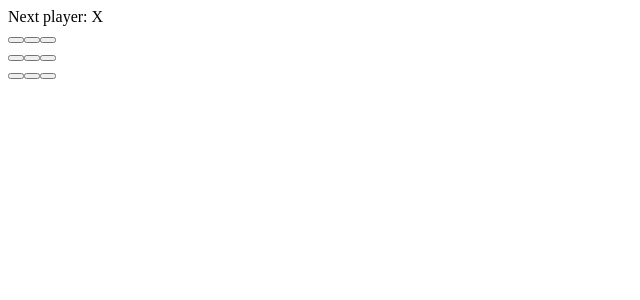
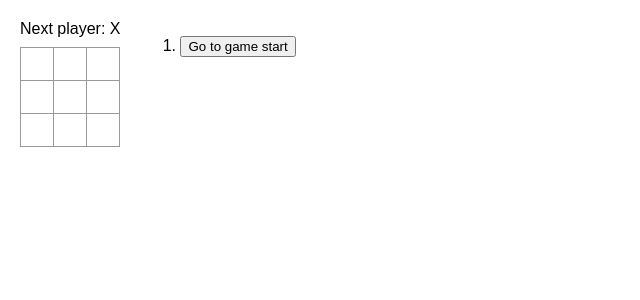
Before and after one commit to AmirSmith413/TicTacToeTutorial, a React (Vite) app in the folder TicTacToeTutorial/: page / in a window 1280 px wide. Shown: the top 300 px of the page, without its empty margins (0-640 px from the left). Built offline with nearby package versions, Linux system fonts and the light colour scheme.

Commit message:
finished tutorial

```diff
--- a/TicTacToeTutorial/src/components/Board.jsx
+++ b/TicTacToeTutorial/src/components/Board.jsx
@@ -1,31 +1,28 @@
-import {useState} from 'react'
+import { useState } from "react";
 
-function Square({value,onSquareClick}){
-
-
-    return <button className="square" onClick={onSquareClick}>{value}</button>
+function Square({ value, onSquareClick }) {
+  return (
+    <button className="square" onClick={onSquareClick}>
+      {value}
+    </button>
+  );
 }
 
-
-export default function Board(){
-    const [xIsNext, setXIsNext] = useState(true)
-    const [squares, setSquares] = useState(Array(9).fill(null))
-    function handleClick(i){
-        if(squares[i] || calculateWinner(squares)){
-            return
+function Board({ xIsNext, squares, onPlay }) {
+  function handleClick(i) {
+    if (squares[i] || calculateWinner(squares)) {
+      return;
     }
-        const nextSquares = squares.slice()
-        if(xIsNext){
-            nextSquares[i] = "X"
+    const nextSquares = squares.slice();
+    if (xIsNext) {
+      nextSquares[i] = "X";
+    } else {
+      nextSquares[i] = "O";
     }
-        else{
-            nextSquares[i] = "O"
+    onPlay(nextSquares);
   }
-        setSquares(nextSquares)
-        setXIsNext(!xIsNext)
-    }
-    function calculateWinner(squares){
-        const lines =[
+  function calculateWinner(squares) {
+    const lines = [
       [0, 1, 2],
       [3, 4, 5],
       [6, 7, 8],
@@ -33,41 +30,86 @@ export default function Board(){
       [1, 4, 7],
       [2, 5, 8],
       [0, 4, 8],
-            [2, 4, 6]
-        ]
+      [2, 4, 6],
+    ];
     for (let i = 0; i < lines.length; i++) {
-            const [a, b, c] = lines[i]
-            if (squares[a] && squares[a] === squares[b] && squares[a] === squares[c]) {
-              return squares[a]
+      const [a, b, c] = lines[i];
+      if (
+        squares[a] &&
+        squares[a] === squares[b] &&
+        squares[a] === squares[c]
+      ) {
+        return squares[a];
       }
     }
-          return null
+    return null;
   }
-      const winner = calculateWinner(squares)
-      let status
-      if(winner){
-        status = "Winner: " + winner
+  const winner = calculateWinner(squares);
+  let status;
+  if (winner) {
+    status = "Winner: " + winner;
   } else {
-        status = "Next player: " + (xIsNext ? "X" : "O")
+    status = "Next player: " + (xIsNext ? "X" : "O");
   }
   return (
     <>
       <div className="status">{status}</div>
       <div className="board-row">
-            <Square value={squares[0]} onSquareClick={() => handleClick(0)}/>
-            <Square value={squares[1]} onSquareClick={() => handleClick(1)}/>
-            <Square value={squares[2]} onSquareClick={() => handleClick(2)}/>
+        <Square value={squares[0]} onSquareClick={() => handleClick(0)} />
+        <Square value={squares[1]} onSquareClick={() => handleClick(1)} />
+        <Square value={squares[2]} onSquareClick={() => handleClick(2)} />
       </div>
       <div className="board-row">
-            <Square value={squares[3]} onSquareClick={() => handleClick(3)}/>
-            <Square value={squares[4]} onSquareClick={() => handleClick(4)}/>
-            <Square value={squares[5]} onSquareClick={() => handleClick(5)}/>
+        <Square value={squares[3]} onSquareClick={() => handleClick(3)} />
+        <Square value={squares[4]} onSquareClick={() => handleClick(4)} />
+        <Square value={squares[5]} onSquareClick={() => handleClick(5)} />
       </div>
       <div className="board-row">
-            <Square value={squares[6]} onSquareClick={() => handleClick(6)}/>
-            <Square value={squares[7]} onSquareClick={() => handleClick(7)}/>
-            <Square value={squares[8]} onSquareClick={() => handleClick(8)}/>
+        <Square value={squares[6]} onSquareClick={() => handleClick(6)} />
+        <Square value={squares[7]} onSquareClick={() => handleClick(7)} />
+        <Square value={squares[8]} onSquareClick={() => handleClick(8)} />
       </div>
     </>
-    )
+  );
 }
+
+export default function Game() {
+  const [history, setHistory] = useState([Array(9).fill(null)]);
+  const [currentMove, setCurrentMove] = useState(0);
+  const xIsNext = currentMove % 2 === 0;
+  const currentSquares = history[currentMove];
+
+  function handlePlay(nextSquares) {
+    const nextHistory = [...history.slice(0, currentMove + 1), nextSquares];
+    setHistory(nextHistory);
+    setCurrentMove(nextHistory.length - 1);
+  }
+
+  function jumpTo(nextMove) {
+    setCurrentMove(nextMove);
+  }
+  const moves = history.map((squares, move) => {
+    let description;
+    if (move > 0) {
+      description = "Got to move #" + move;
+    } else {
+      description = "Go to game start";
+    }
+    return (
+      <li key={move}>
+        <button onClick={() => jumpTo(move)}>{description}</button>
+      </li>
+    );
+  });
+
+  return (
+    <div className="game">
+      <div className="game-board">
+        <Board xIsNext={xIsNext} squares={currentSquares} onPlay={handlePlay} />
+      </div>
+      <div className="game-info">
+        <ol>{moves}</ol>
+      </div>
+    </div>
+  );
+}
--- a/TicTacToeTutorial/src/index.css
+++ b/TicTacToeTutorial/src/index.css
@@ -0,0 +1,90 @@
+* {
+    box-sizing: border-box;
+  }
+
+  body {
+    font-family: sans-serif;
+    margin: 20px;
+    padding: 0;
+  }
+
+  h1 {
+    margin-top: 0;
+    font-size: 22px;
+  }
+
+  h2 {
+    margin-top: 0;
+    font-size: 20px;
+  }
+
+  h3 {
+    margin-top: 0;
+    font-size: 18px;
+  }
+
+  h4 {
+    margin-top: 0;
+    font-size: 16px;
+  }
+
+  h5 {
+    margin-top: 0;
+    font-size: 14px;
+  }
+
+  h6 {
+    margin-top: 0;
+    font-size: 12px;
+  }
+
+  code {
+    font-size: 1.2em;
+  }
+
+  ul {
+    padding-left: 20px;
+  }
+
+  * {
+    box-sizing: border-box;
+  }
+
+  body {
+    font-family: sans-serif;
+    margin: 20px;
+    padding: 0;
+  }
+
+  .square {
+    background: #fff;
+    border: 1px solid #999;
+    float: left;
+    font-size: 24px;
+    font-weight: bold;
+    line-height: 34px;
+    height: 34px;
+    margin-right: -1px;
+    margin-top: -1px;
+    padding: 0;
+    text-align: center;
+    width: 34px;
+  }
+
+  .board-row:after {
+    clear: both;
+    content: '';
+    display: table;
+  }
+
+  .status {
+    margin-bottom: 10px;
+  }
+  .game {
+    display: flex;
+    flex-direction: row;
+  }
+
+  .game-info {
+    margin-left: 20px;
+  }
```
Lines whose indentation alone changed are shown as unchanged.
